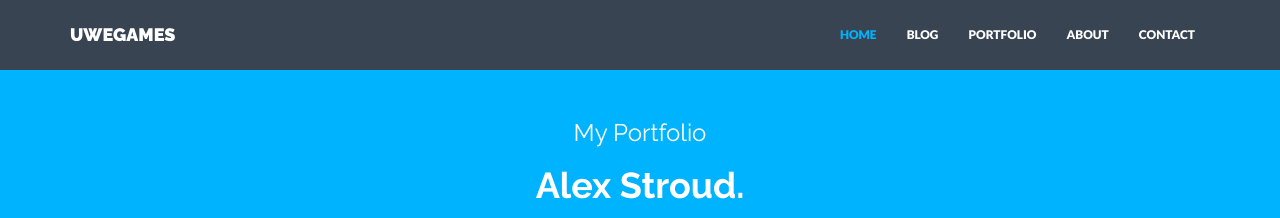
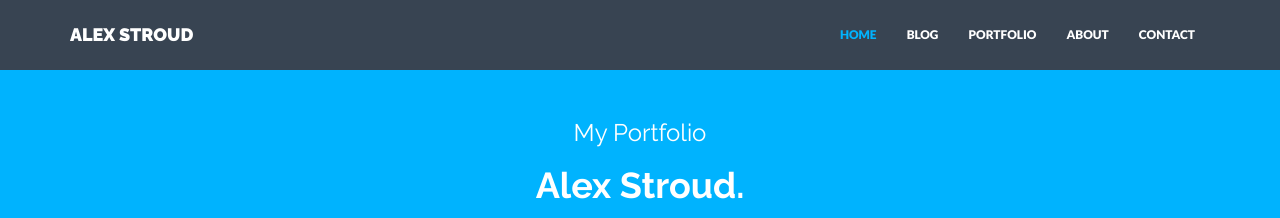
Before and after one commit to Stroudie2/Stroudie2.github.io, a Jekyll site: the page built from index.html, in a window 1280 px wide. Shown: the top 218 px of the page. Built offline with Jekyll 4.4.1, drawn with Linux system fonts in a browser that asks for light colours; nearby versions of some CDN libraries.

Commit message:
Update _config.yml

```diff
--- a/_config.yml
+++ b/_config.yml
@@ -1,7 +1,7 @@
 ### GENERAL SETTINGS ###
 
 # Site settings
-title: UWEGAMES
+title: ALEX STROUD
 description: "Games development from an elder's persepective."
 analytics: #Google analytics code in the format XX-nnnnnnnn-n
 baseurl: "/" #important: start with /
```
